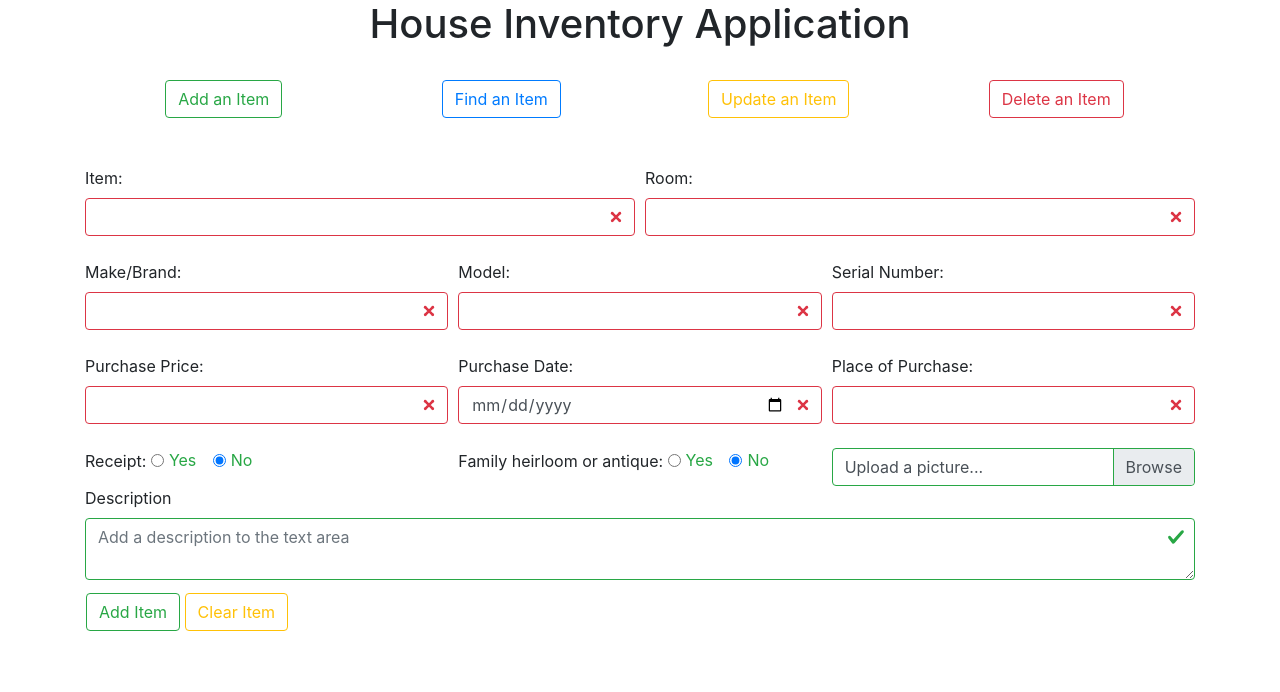
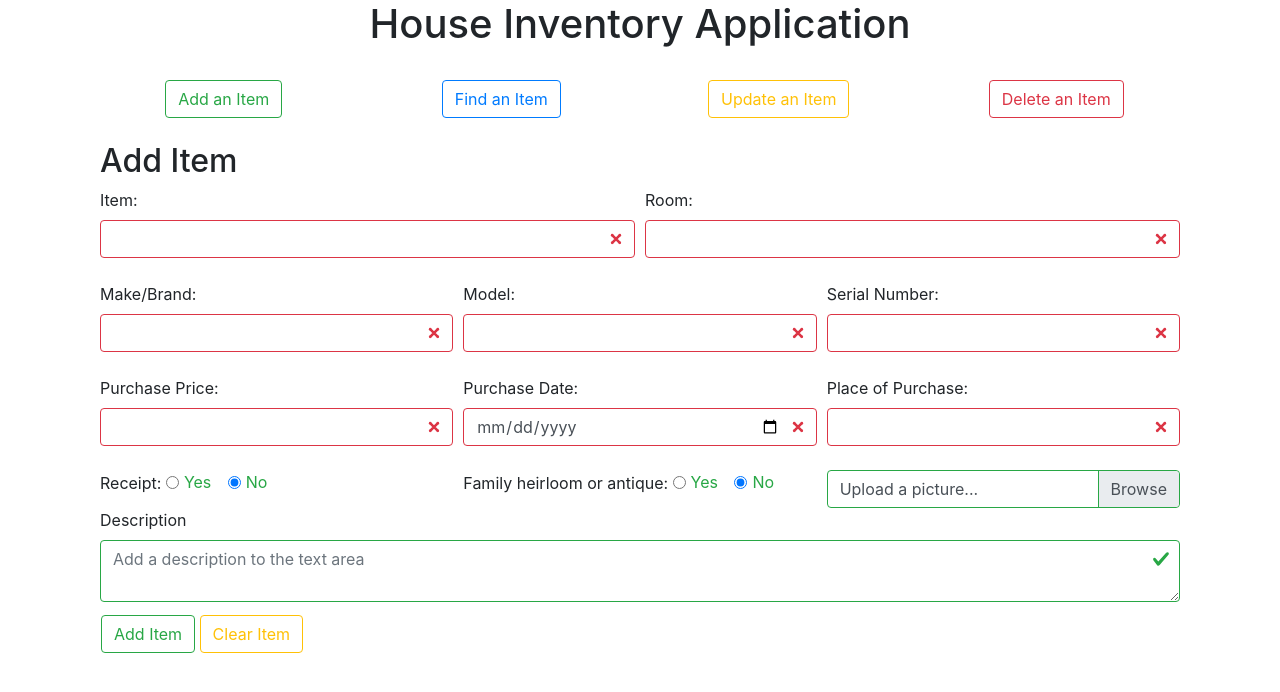
Before and after one commit to Viper66Oz/basic-web-app, a PHP site: page /create.php in a window 1280 px wide. Shown: the top 692 px of the page. Run offline with PHP 8.4, Linux system fonts and the light colour scheme.

Commit message:
Update create.php

```diff
--- a/public/create.php
+++ b/public/create.php
@@ -65,68 +65,55 @@ if (isset($_POST['submit'])) {
 }
 ?>
 <?php include "templates/header.php"; ?>
+<div class="container">
+    <h2>Add Item</h2>
+</div>
+<div class="container">
     <form method="post" class="was-validated">
         <div class="form-group">
-        <!--This is for the username/password area of the form-->
-        <!--<div class="form-row">
+            <div class="form-row">
                 <div class="col">
-                <label for="username">Username:</label>
-                <input type="text" class="form-control" name="username" id="username" required minlength="5" maxlength="15">
-                <small id="usernameHelp" class="form-text text-muted">Password must be 5-15 characters long and only contain letters. No spaces or special characters.
-                </small>
-            </div>
-            <div class="col">
-                <label for="password">Password:</label>
-                <input type="password" class="form-control" name="password" id="password" required minlength="8" maxlength="15">
-                <small id="passwordHelp" class="form-text text-muted">Password must be 8-15 characters long and only contain letters. No spaces or special characters.
-                </small>
-            </div>
-        </div>-->
-        <br>
-
-        <div class="form-row">
-            <div class="col-sm">
                     <label for="item">Item:</label>
                     <input type="text" class="form-control" name="item" id="item" required>
                 </div>
-            <div class="col-sm">
+                <div class="col">
                     <label for="room">Room:</label>
                     <input type="text" class="form-control" name="room" id="room" required>
                 </div>
             </div>
             <br>
             <div class="form-row">
-            <div class="col-sm">
+                <div class="col">
                     <label for="makebrand">Make/Brand:</label>
                     <input type="text" class="form-control" name="makebrand" id="makebrand" required>
                 </div>
-            <div class="col-sm">
+                <div class="col">
                     <label for="model">Model:</label>
                     <input type="text" class="form-control" name="model" id="model" required>
                 </div>
-            <div class="col-sm">
+                <div class="col">
                     <label for="serialnumber">Serial Number:</label>
                     <input type="text" class="form-control" name="serialnumber" id="serialnumber" required>
                 </div>
             </div>
             <br>
             <div class="form-row">
-            <div class="col-sm">
+                <div class="col">
                     <label for="purchaseprice">Purchase Price:</label>
                     <input type="number" class="form-control" name="purchaseprice" id="purchaseprice" required>
                 </div>
-            <div class="col-sm">
+                <div class="col">
                     <label for="purchasedate">Purchase Date:</label>
                     <input type="date" class="form-control" name="purchasedate" id="purchasedate" required>
                 </div>
-            <div class="col-sm">
+                <div class="col">
                     <label for="purchaseplace">Place of Purchase:</label>
                     <input type="text" class="form-control" name="purchaseplace" id="purchaseplace" required>
                 </div>
             </div>
             <br>
             <div class="form-row">
-            <div class="col-sm">
+                <div class="col">
                     <span>Receipt:</span>
                     <div class="form-check-inline">
                         <input class="form-check-input" type="radio" name="receipt" id="receipt-yes" value="yes">
@@ -137,7 +124,7 @@ if (isset($_POST['submit'])) {
                         <label class="form-check-label" for="receipt-no">No</label>
                     </div>
                 </div>
-            <div class="col-sm">
+                <div class="col">
                     <span>Family heirloom or antique:</span>
                     <div class="form-check-inline">
                         <input class="form-check-input" type="radio" name="heirloomantique" id="antique-yes" value="yes">
@@ -148,7 +135,7 @@ if (isset($_POST['submit'])) {
                         <label class="form-check-label" for="antique-no">No</label>
                     </div>
                 </div>
-            <div class="col-sm">
+                <div class="col">
                     <div class="custom-file">
                         <input type="file" class="custom-file-input" id="picture" name="picture">
                         <label class="custom-file-label" for="picture">Upload a picture...</label>
@@ -156,20 +143,23 @@ if (isset($_POST['submit'])) {
                 </div>
             </div>
             <div class="form-row">
-            <div class="col-sm">
+                <div class="col">
                     <label for="description">Description</label>
                     <textarea class="form-control is-invalid" id="description" name="description" placeholder="Add a description to the text area"></textarea>
                 </div>
             </div>
             <div class="form-row">
-            <div class="col-sm alert">
+                <div class="col alert">
                     <input type="submit" value="Add Item" id="submit" name="submit" class="btn btn-outline-success">
                     <input type="reset" value="Clear Item" id="clear" class="btn btn-outline-warning">
                 </div>
             </div>
         </div>
     </form>
+</div>
 <?php if (isset($_POST['submit']) && $statement) { ?>
+<div class="container">
     <div class="alert alert-success" role="alert">Item successfully added.</div>
+</div>
 <?php } ?>
 <?php include "templates/footer.php"; ?>
```
Lines whose indentation alone changed are shown as unchanged.
